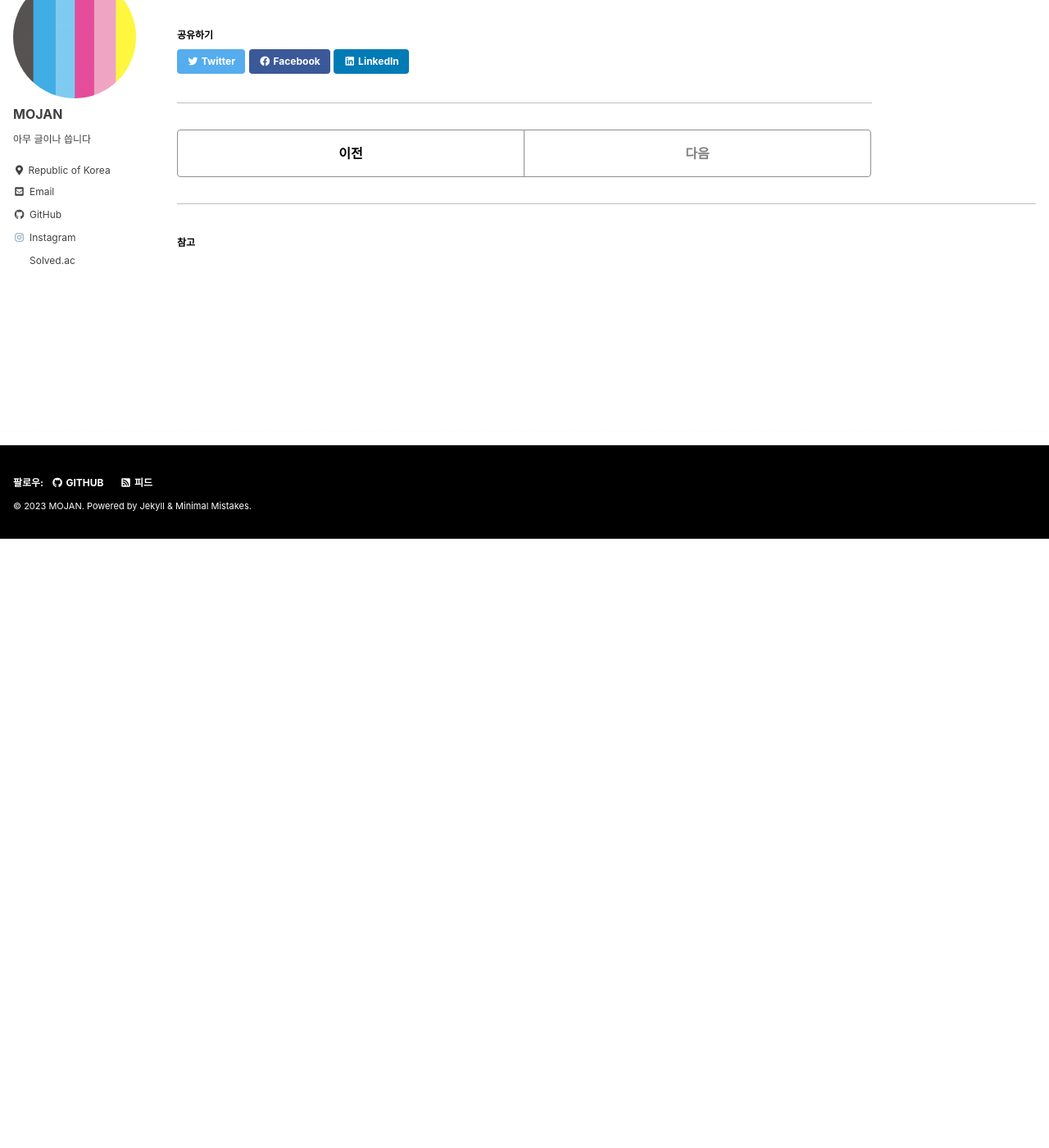
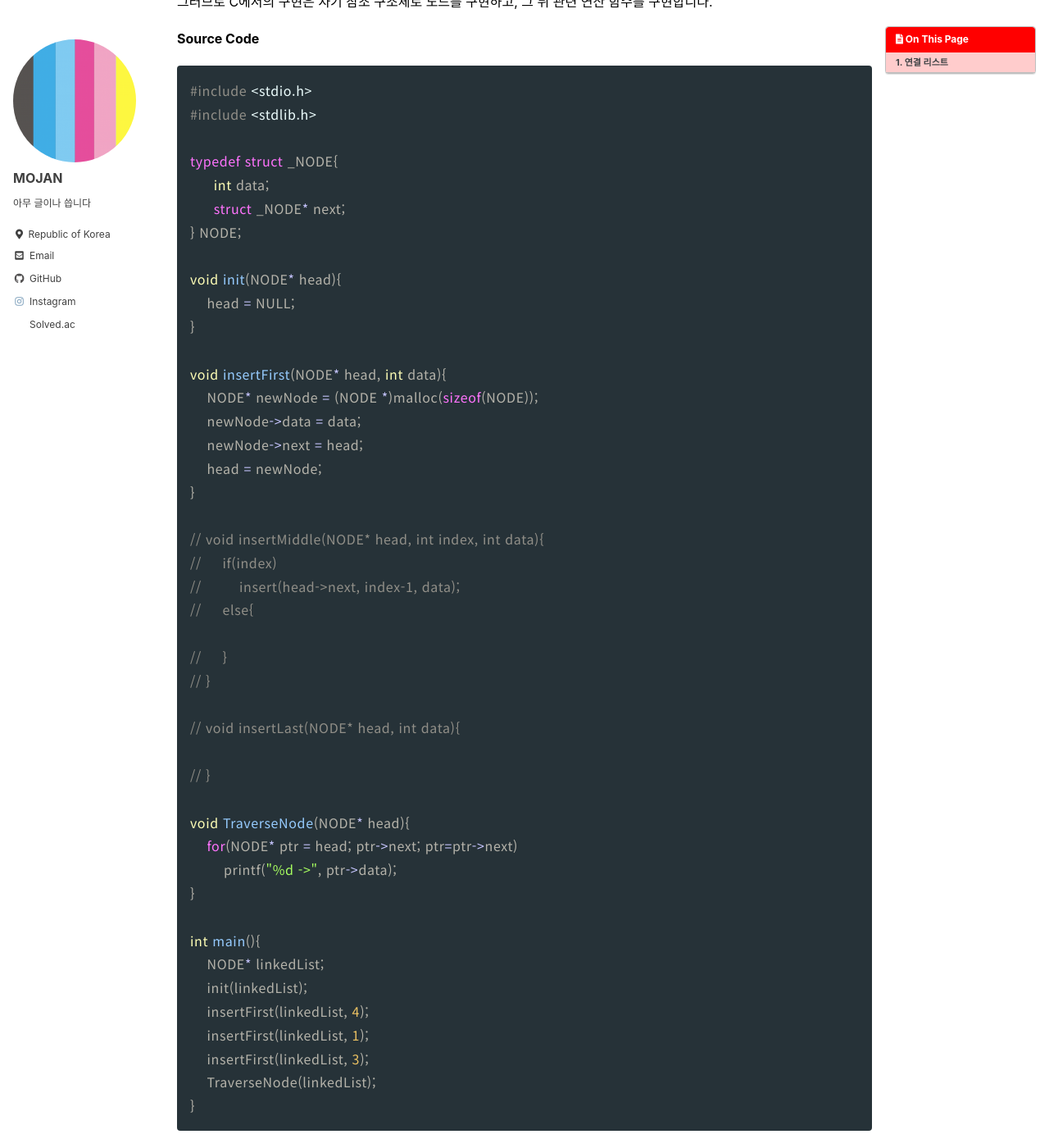
Before and after one commit to MOJAN3543/MOJAN3543.github.io, a Jekyll site: the page built from _posts/DataStructureInC/LinkedList/2023-07-09-DataStructureInLinkedList.md, in a window 1280 px wide and 1400 px high, scrolled down 743 px. Shown: the whole window at 82% size. Built offline with Jekyll 4.4.1, drawn with Linux system fonts in a browser that asks for light colours; cached includes are drawn as plain includes; some of the changed text lies outside the part shown.

Commit message:
Update 2023-07-09-DataStructureInLinkedList.md

````diff
--- a/_posts/DataStructureInC/LinkedList/2023-07-09-DataStructureInLinkedList.md
+++ b/_posts/DataStructureInC/LinkedList/2023-07-09-DataStructureInLinkedList.md
@@ -17,4 +17,56 @@ last_modified_at: 2023-04-05
 ## 1. 연결 리스트
 우선, 모든 자료형을 구현하기 위한 기초인 연결 리스트입니다. 연결 리스트는 노드 단위로 구성되어, 한 노드가 다른 노드를 가르켜 줄줄이 이어지는 구조를 띄고 있습니다.
 
+![LinkedList](https://github.com/MOJAN3543/MOJAN3543.github.io/blob/main/_posts/DataStructureInC/LinkedList/LinkedList.png?raw=true "LinkedList")
+
 연결 리스트는 대체로 2가지 요소로 만들어집니다. 저장할 **데이터**와 다음 노드를 가리키는 **포인터**입니다.
+
+그러므로 C에서의 구현은 자기 참조 구조체로 노드를 구현하고, 그 뒤 관련 연산 함수를 구현합니다.
+
+**Source Code**
+```c
+{% raw %}#include <stdio.h>
+#include <stdlib.h>
+
+typedef struct _NODE{
+	int data;
+	struct _NODE* next;
+} NODE;
+
+void init(NODE* head){
+    head = NULL;
+}
+
+void insertFirst(NODE* head, int data){
+    NODE* newNode = (NODE *)malloc(sizeof(NODE));
+    newNode->data = data;
+    newNode->next = head;
+    head = newNode;
+}
+
+// void insertMiddle(NODE* head, int index, int data){
+//     if(index)
+//         insert(head->next, index-1, data);
+//     else{
+
+//     }
+// }
+
+// void insertLast(NODE* head, int data){
+
+// }
+
+void TraverseNode(NODE* head){
+    for(NODE* ptr = head; ptr->next; ptr=ptr->next)
+        printf("%d ->", ptr->data);
+}
+
+int main(){
+    NODE* linkedList;
+    init(linkedList);
+    insertFirst(linkedList, 4);
+    insertFirst(linkedList, 1);
+    insertFirst(linkedList, 3);
+    TraverseNode(linkedList);
+}{% endraw %}
+```
````
